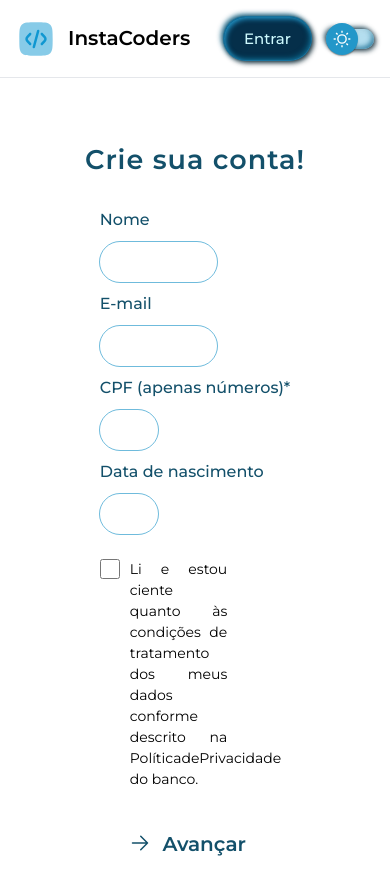
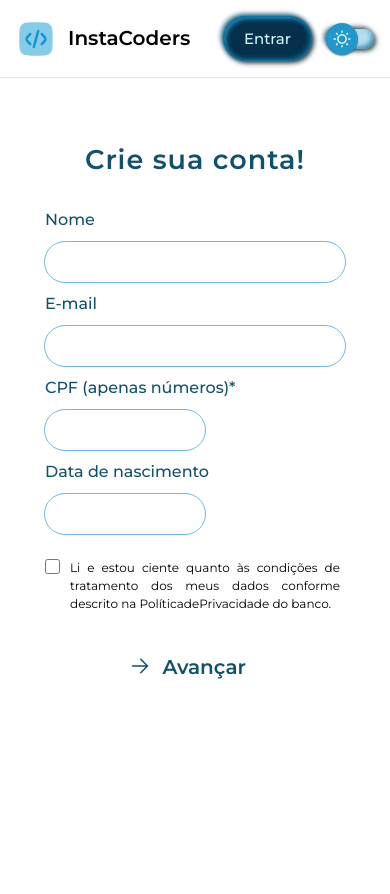
Before and after one commit to MilenaGarciaCosta/registration-form, a React (Vite) app: page /cadastrar in a window 390 px wide. Shown: the top 894 px of the page. After the commit the page ends 844 px from the top, so only its background shows below. Built offline with nearby package versions, Linux system fonts and the light colour scheme.

Commit message:
ajustando responsividade do formulário

```diff
--- a/src/styles/formulario.css
+++ b/src/styles/formulario.css
@@ -22,14 +22,14 @@
 .campo_escrita {
     height: 40px;
     border-radius: 1000px;
-    width: 30vw;
+    width: 400px;
     outline: #2397c9a6 1.5px solid;
     padding: 0 20px;
     color: var(--darkest-blue);
 }
 
 .campo_escrita--menor {
-    width: 15vw;
+    width: 200px;
 }
 
 .campo_escrita:focus {
@@ -37,7 +37,6 @@
 }
 
 .formulario_termos {
-    width: 30vw;
     text-align: justify;
     font-size: 14px;
     display: flex;
@@ -47,7 +46,7 @@
 }
 
 .termos_texto{
-    width: 25vw;
+    width: 370px;
 }
 
 .termos_input{
@@ -98,3 +97,22 @@
 .btn-avancar input{
     cursor: pointer;
 }
+
+/* Responsividade */
+@media (max-width: 470px) {
+    .campo_escrita {
+        width: 300px;
+    }
+
+    .campo_escrita--menor {
+        width: 160px;
+    }
+    .termos_input{
+        width: 15px;
+        height: 15px;
+    }
+    .termos_texto{
+        width: 270px;
+        font-size: 12px;
+    }
+}
```
